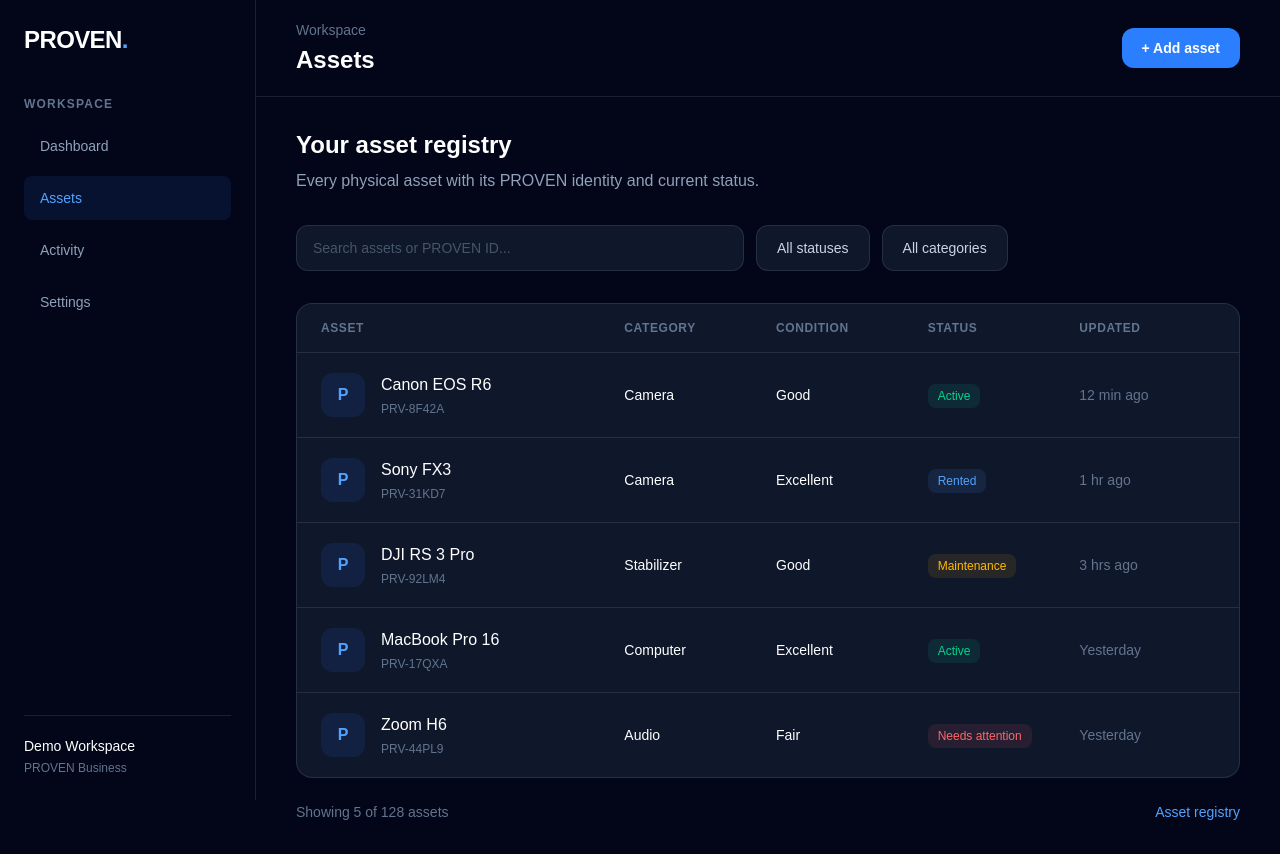
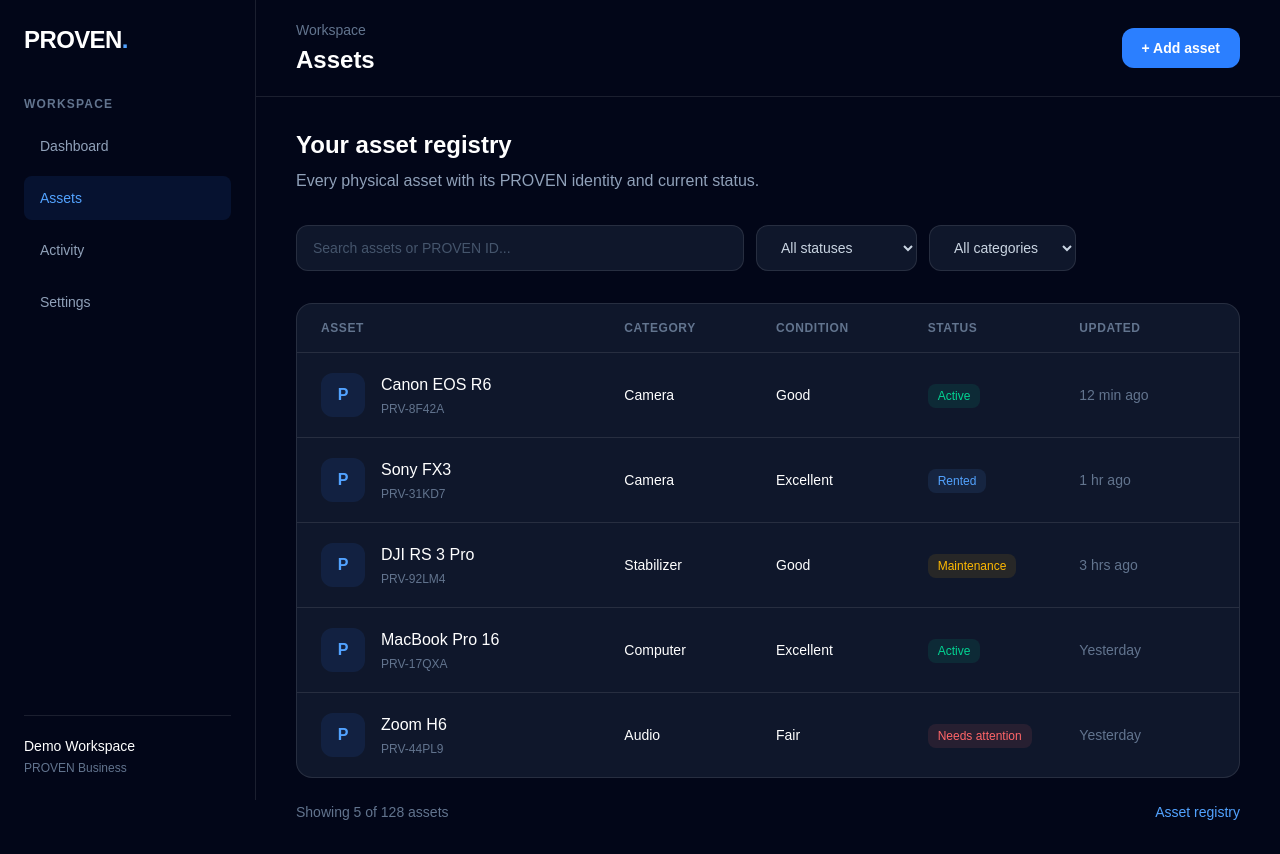
Before and after one commit to bhrithiraina/proven, a Next.js app: page /assets in a window 1280 px wide. Built offline with nearby package versions, Linux system fonts and the light colour scheme.

Commit message:
status and category filtering

```diff
--- a/app/assets/page.js
+++ b/app/assets/page.js
@@ -4,6 +4,8 @@ import { useState } from "react";
 
 export default function AssetsPage() {
     const [search, setSearch] = useState("");
+    const [statusFilter, setStatusFilter] = useState("All");
+    const [categoryFilter, setCategoryFilter] = useState("All");
   const assets = [
     {
       id: "PRV-8F42A",
@@ -46,11 +48,19 @@ export default function AssetsPage() {
       updated: "Yesterday",
     },
   ];
-  const filteredAssets = assets.filter((asset) =>
-  `${asset.id} ${asset.name} ${asset.category}`
+ const filteredAssets = assets.filter((asset) => {
+  const matchesSearch = `${asset.id} ${asset.name} ${asset.category}`
     .toLowerCase()
-    .includes(search.toLowerCase())
-);
+    .includes(search.toLowerCase());
+
+  const matchesStatus =
+    statusFilter === "All" || asset.status === statusFilter;
+
+  const matchesCategory =
+    categoryFilter === "All" || asset.category === categoryFilter;
+
+  return matchesSearch && matchesStatus && matchesCategory;
+});
 
   return (
     <main className="min-h-screen bg-slate-950 text-white">
@@ -139,13 +149,29 @@ export default function AssetsPage() {
             />
 
 
-            <button className="rounded-xl border border-white/10 bg-slate-900 px-5 py-3 text-sm text-slate-300 hover:bg-white/5">
-              All statuses
-            </button>
+            <select
+              value={statusFilter}
+              onChange={(e) => setStatusFilter(e.target.value)}
+              className="rounded-xl border border-white/10 bg-slate-900 px-5 py-3 text-sm text-slate-300 outline-none"
+            >
+              <option value="All">All statuses</option>
+              <option value="Active">Active</option>
+              <option value="Rented">Rented</option>
+              <option value="Maintenance">Maintenance</option>
+              <option value="Needs attention">Needs attention</option>
+            </select>
 
-            <button className="rounded-xl border border-white/10 bg-slate-900 px-5 py-3 text-sm text-slate-300 hover:bg-white/5">
-              All categories
-            </button>
+            <select
+              value={categoryFilter}
+              onChange={(e) => setCategoryFilter(e.target.value)}
+              className="rounded-xl border border-white/10 bg-slate-900 px-5 py-3 text-sm text-slate-300 outline-none"
+            >
+              <option value="All">All categories</option>
+              <option value="Camera">Camera</option>
+              <option value="Stabilizer">Stabilizer</option>
+              <option value="Computer">Computer</option>
+              <option value="Audio">Audio</option>
+            </select>
           </div>
 
           {/* Asset table */}
```
